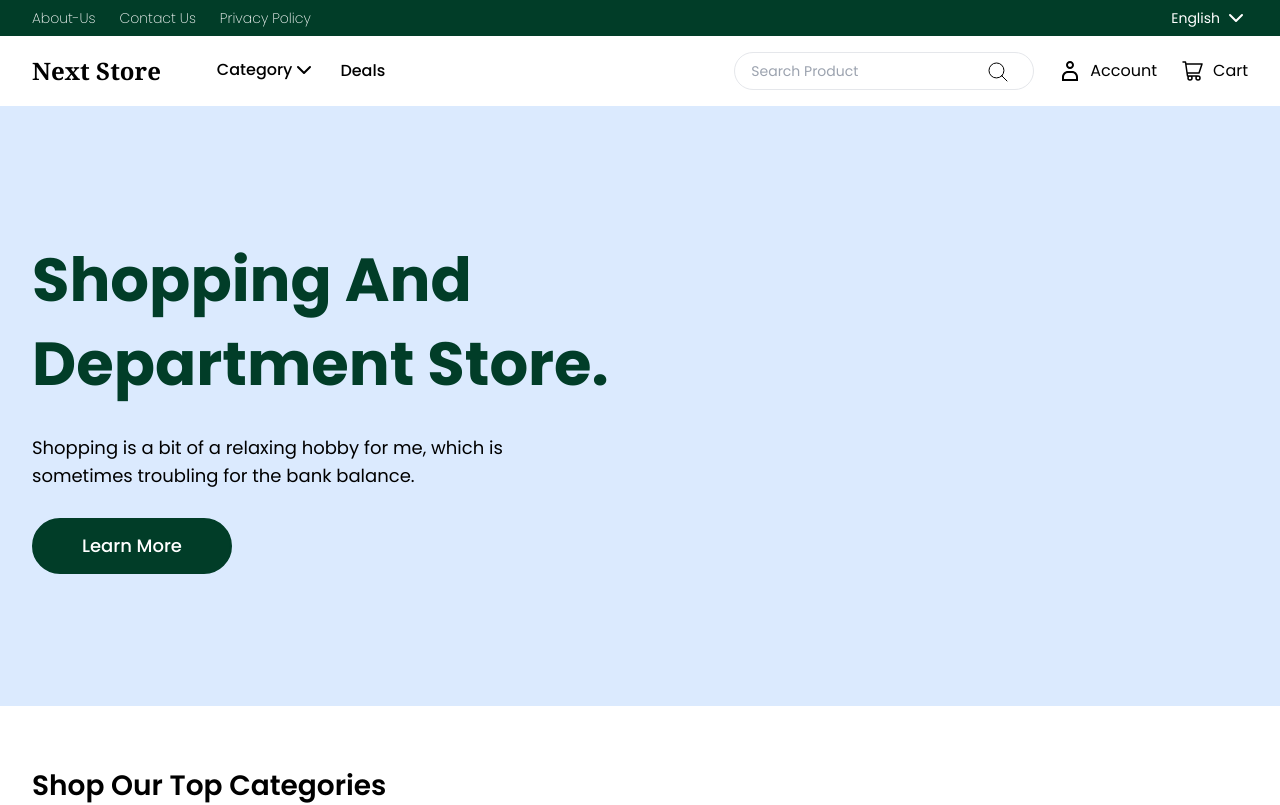
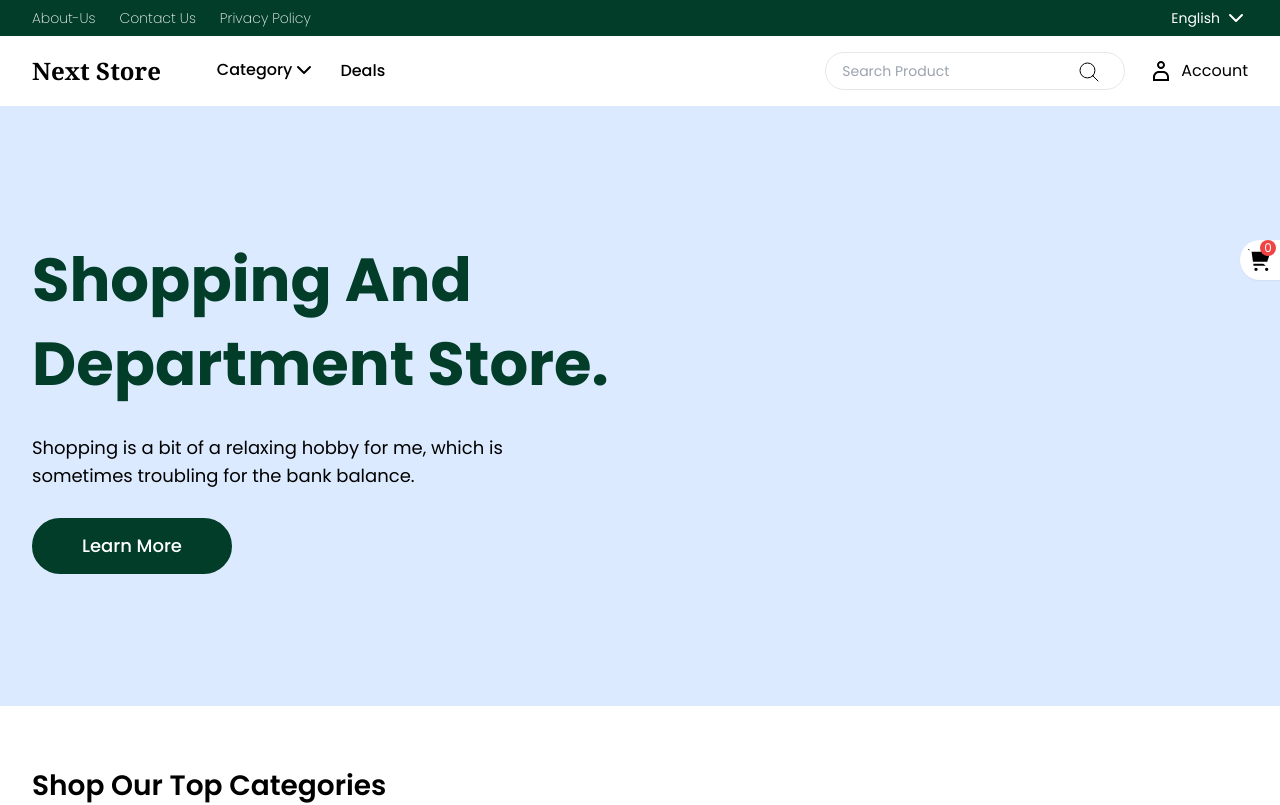
Before and after one commit to KyawZinThant22/Next-Store-TS, a React (Vite) app: page /home in a window 1280 px wide. Shown: the top 805 px of the page. Built offline with nearby package versions, Linux system fonts and the light colour scheme; no server answers.

Commit message:
implement cart component

```diff
--- a/src/Layout/index.tsx
+++ b/src/Layout/index.tsx
@@ -1,3 +1,4 @@
+import Cart from 'components/Cart';
 import { Topbar, Navbar } from 'components/NavComponents/index';
 import { Outlet } from 'react-router-dom';
 import Footer from 'section/Footer';
@@ -5,6 +6,8 @@ import Footer from 'section/Footer';
 const Layout = () => {
    return (
       <>
+         <Cart />
+
          <Topbar />
          <Navbar />
          <Outlet />
--- a/src/assets/icons/CartIcon.tsx
+++ b/src/assets/icons/CartIcon.tsx
@@ -2,13 +2,13 @@ import { SVGProps } from 'react';
 const CartIcon = (props: SVGProps<SVGSVGElement>) => (
    <svg
       xmlns="http://www.w3.org/2000/svg"
-      className="h-6 w-6"
-      fill="none"
+      className="h-3 w-3"
+      fill="black"
       viewBox="0 0 24 24"
       {...props}
    >
       <path
-         stroke="#000"
+         stroke="#fff"
          strokeLinecap="round"
          strokeLinejoin="round"
          strokeWidth={1.5}
--- /dev/null
+++ b/src/components/Cart/index.tsx
@@ -0,0 +1,16 @@
+import CartIcon from 'assets/icons/CartIcon';
+
+const Cart = () => {
+   return (
+      <div className="fixed right-0 top-[15rem]">
+         <button className="relative h-10 w-10 rounded-l-full bg-white p-1 shadow-sm">
+            <span className="absolute right-1 top-0 flex h-4 w-4 items-center justify-center rounded-full bg-red-500 text-xs text-white">
+               0
+            </span>
+            <CartIcon className="" />
+         </button>
+      </div>
+   );
+};
+
+export default Cart;
--- a/src/components/NavComponents/NavBar.tsx
+++ b/src/components/NavComponents/NavBar.tsx
@@ -1,6 +1,6 @@
 import * as NavigationMenu from '@radix-ui/react-navigation-menu';
 
-import { CartIcon, AccountIcon, CaretDownIcon } from 'assets/icons';
+import { AccountIcon, CaretDownIcon } from 'assets/icons';
 import { Link } from 'react-router-dom';
 
 //component
@@ -74,10 +74,10 @@ const NavBar = () => {
                   <AccountIcon />
                   <Link to="/account">Account</Link>
                </NavigationMenu.Item>
-               <NavigationMenu.Item className="flex cursor-pointer items-center gap-2">
+               {/* <NavigationMenu.Item className="flex cursor-pointer items-center gap-2">
                   <CartIcon />
                   Cart
-               </NavigationMenu.Item>
+               </NavigationMenu.Item> */}
             </NavigationMenu.List>
          </NavigationMenu.Root>
       </header>
--- a/src/index.css
+++ b/src/index.css
@@ -14,7 +14,13 @@
 
 .roboto{
   font-family: 'Roboto', sans-serif;
+
 }
+/*
+body{
+  background-color: ;
+
+} */
 
 input:focus{
   outline: none;
```
